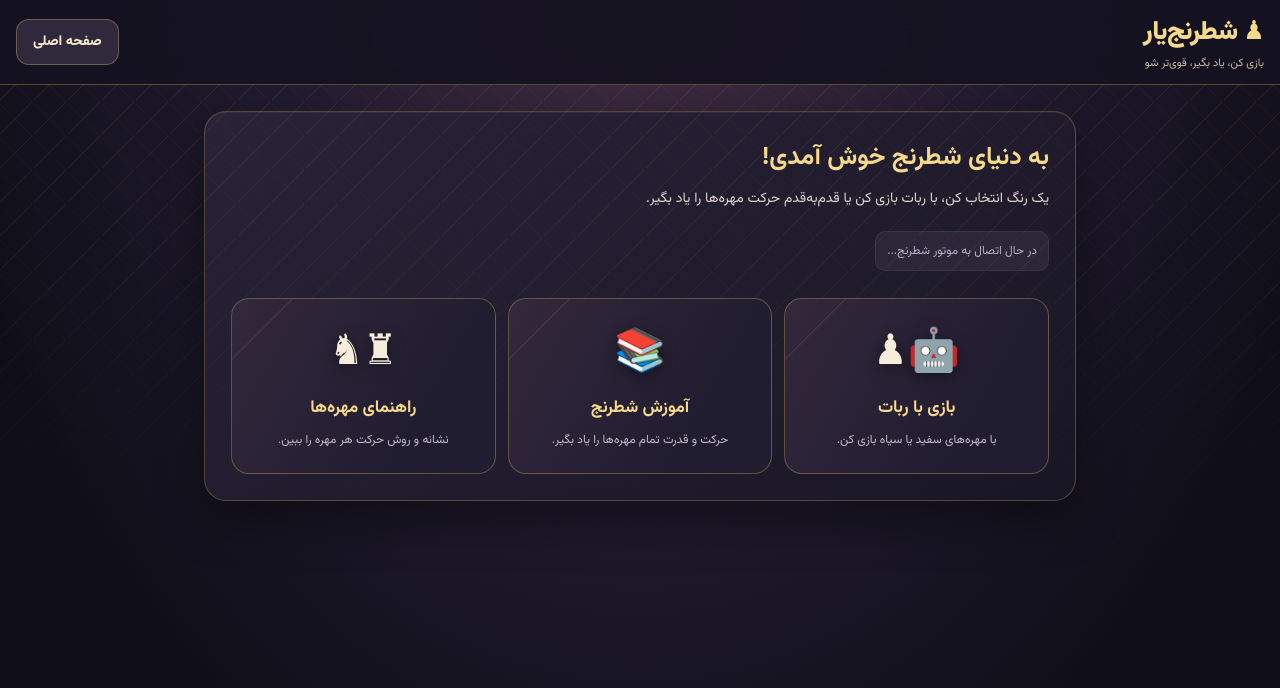
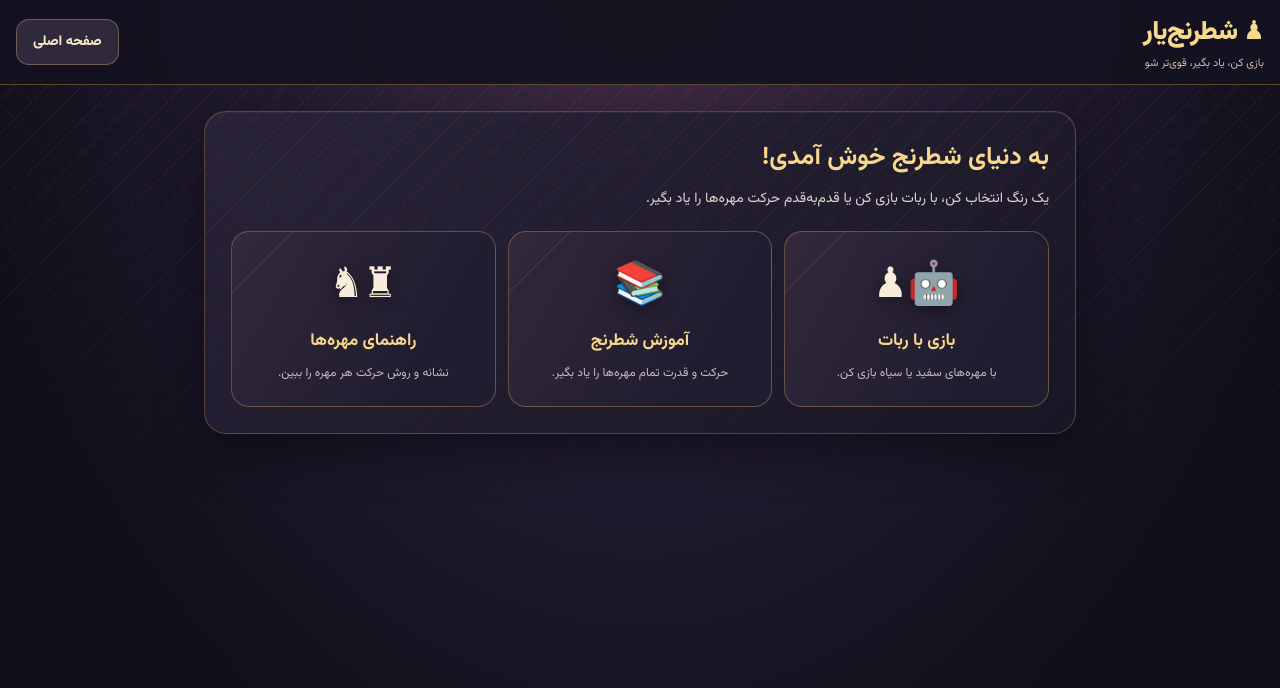
Before and after one commit to mohammadhrfhli365-eng/shatranj, a plain HTML site: page index.html in a window 1280 px wide. Drawn offline with nearby package versions, Linux system fonts and the light colour scheme.

Commit message:
Update index.html

```diff
--- a/index.html
+++ b/index.html
@@ -51,7 +51,7 @@ p{color:#e0d5d0;line-height:1.85;font-size:14px;margin:9px 0}
 <header><div><h1>♟ شطرنج‌یار</h1><small>بازی کن، یاد بگیر، قوی‌تر شو</small></div><button class="btn secondary" onclick="show('home')">صفحه اصلی</button></header>
 <main>
 <section id="home" class="screen active panel">
- <h2>به دنیای شطرنج خوش آمدی!</h2><p>یک رنگ انتخاب کن، با ربات بازی کن یا قدم‌به‌قدم حرکت مهره‌ها را یاد بگیر.</p><p id="engineState" class="muted">در حال آماده‌سازی موتور شطرنج...</p>
+ <h2>به دنیای شطرنج خوش آمدی!</h2><p>یک رنگ انتخاب کن، با ربات بازی کن یا قدم‌به‌قدم حرکت مهره‌ها را یاد بگیر.</p>
  <div class="menu-grid">
   <div class="menu-card" onclick="show('color')"><div class="ico">🤖♟</div><h2>بازی با ربات</h2><p>با مهره‌های سفید یا سیاه بازی کن.</p></div>
   <div class="menu-card" onclick="show('lessons')"><div class="ico">📚</div><h2>آموزش شطرنج</h2><p>حرکت و قدرت تمام مهره‌ها را یاد بگیر.</p></div>
@@ -92,7 +92,7 @@ const glyph={wk:'♔',wq:'♕',wr:'♖',wb:'♗',wn:'♘',wp:'♙',bk:'♚',bq:'
 const names={k:'شاه',q:'وزیر',r:'رخ',b:'فیل',n:'اسب',p:'پیاده'};
 let game=null,human='w',selected=null,legalTargets=[];
 function show(id){document.querySelectorAll('.screen').forEach(s=>s.classList.remove('active'));document.getElementById(id).classList.add('active');if(id!=='game')clearInterval(clockInterval)}
-setInterval(()=>{const e=document.getElementById('engineState');if(e)e.textContent=typeof Chess!=='undefined'?'موتور شطرنج آماده است ✓':'در حال اتصال به موتور شطرنج...';},500);
+
 let clockInterval=null,remaining=300,clockStarted=false;
 function drawClock(){
  const el=document.getElementById('clock');if(!el)return;
```
